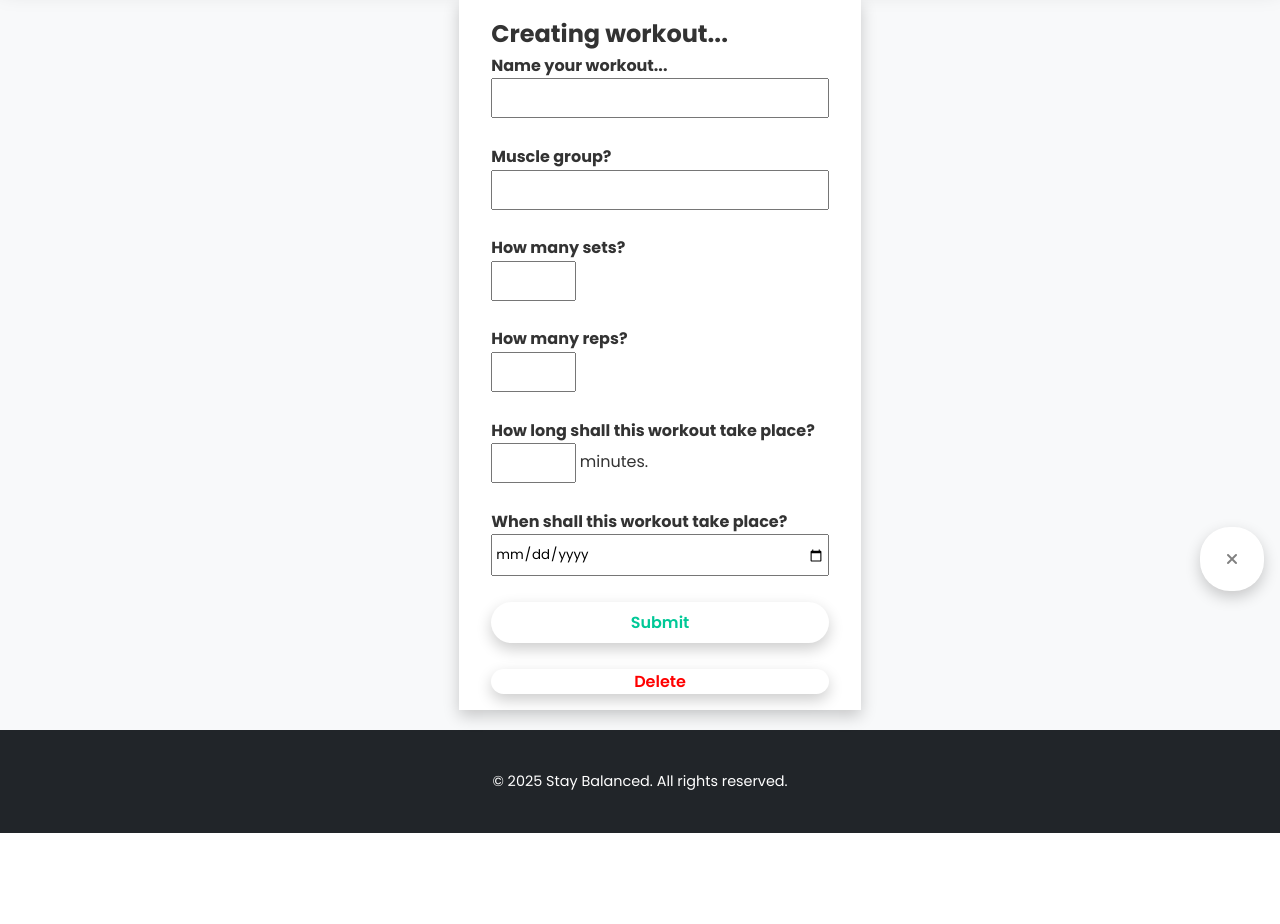
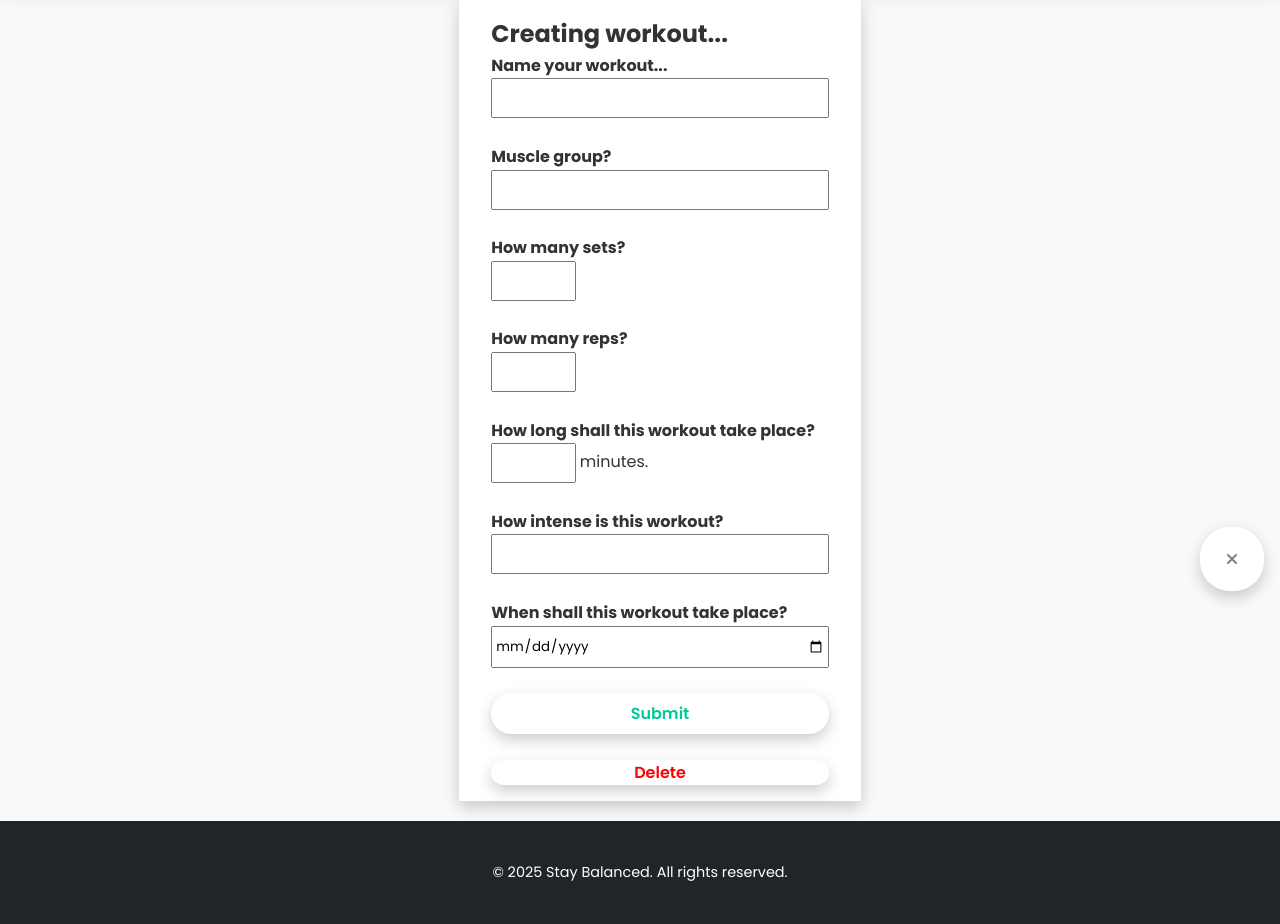
Before and after one commit to antha21/StayBalance, a Flask app: page /fitness/edit in a window 1280 px wide. Shown: the part 193-1117 px from the top of the page. Before the commit the page ends 1026 px from the top, so only its background shows below. Run offline with Flask 3, Linux system fonts and the light colour scheme.

Commit message:
Intensity in workout form (almost forgot!)

```diff
--- a/templates/workoutform.html
+++ b/templates/workoutform.html
@@ -170,6 +170,10 @@
 		<input type="number" name="duration_minutes" value="{{workout.duration_minutes}}" style="width:25%"> minutes.
 		<br>
 		<br>
+		<h4>How intense is this workout?</h4>
+		<input type="text" name="intensity" value="{{workout.intensity}}">
+		<br>
+		<br>
 		<h4>When shall this workout take place?</h4>
 		<input type="date" name="date" value="{{workout.date}}">
 		<br>
```
